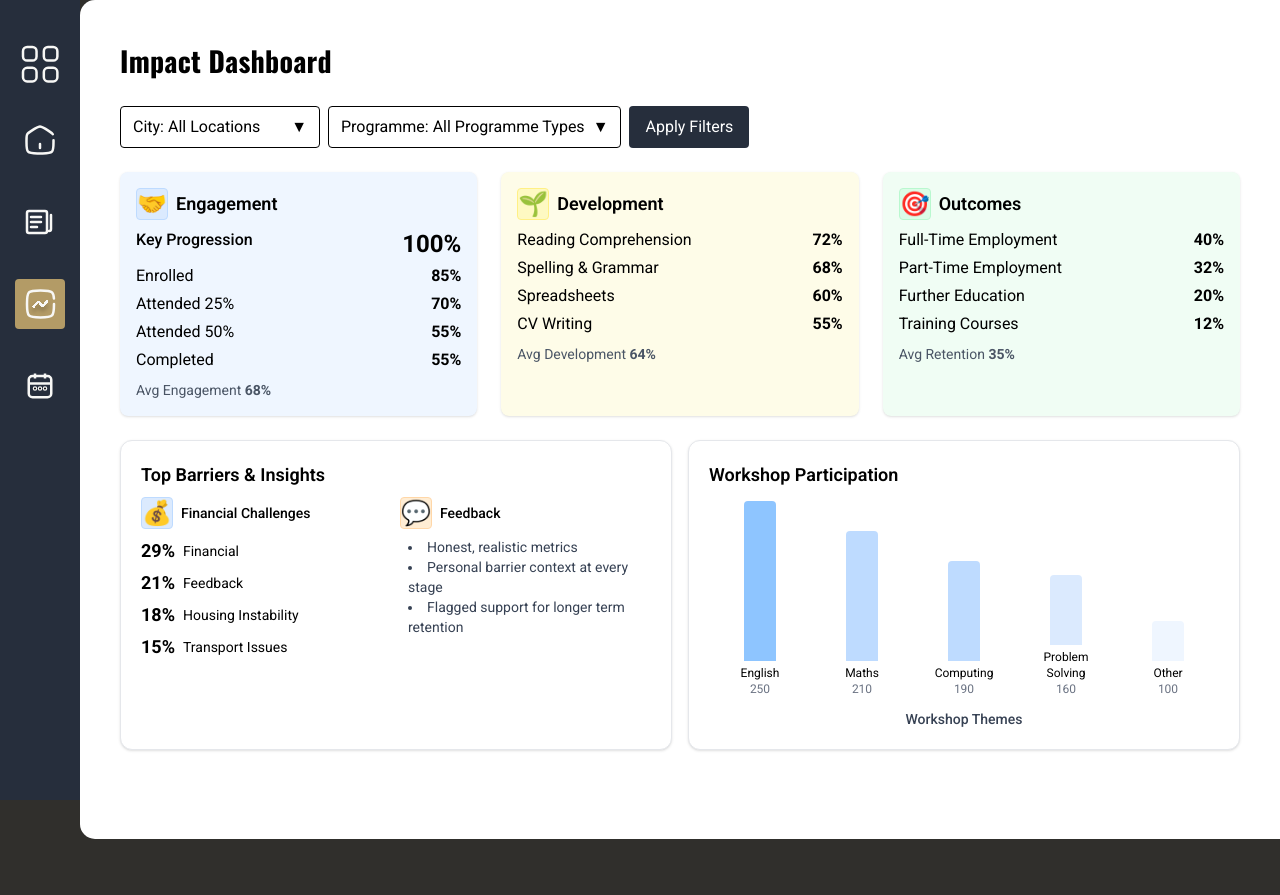
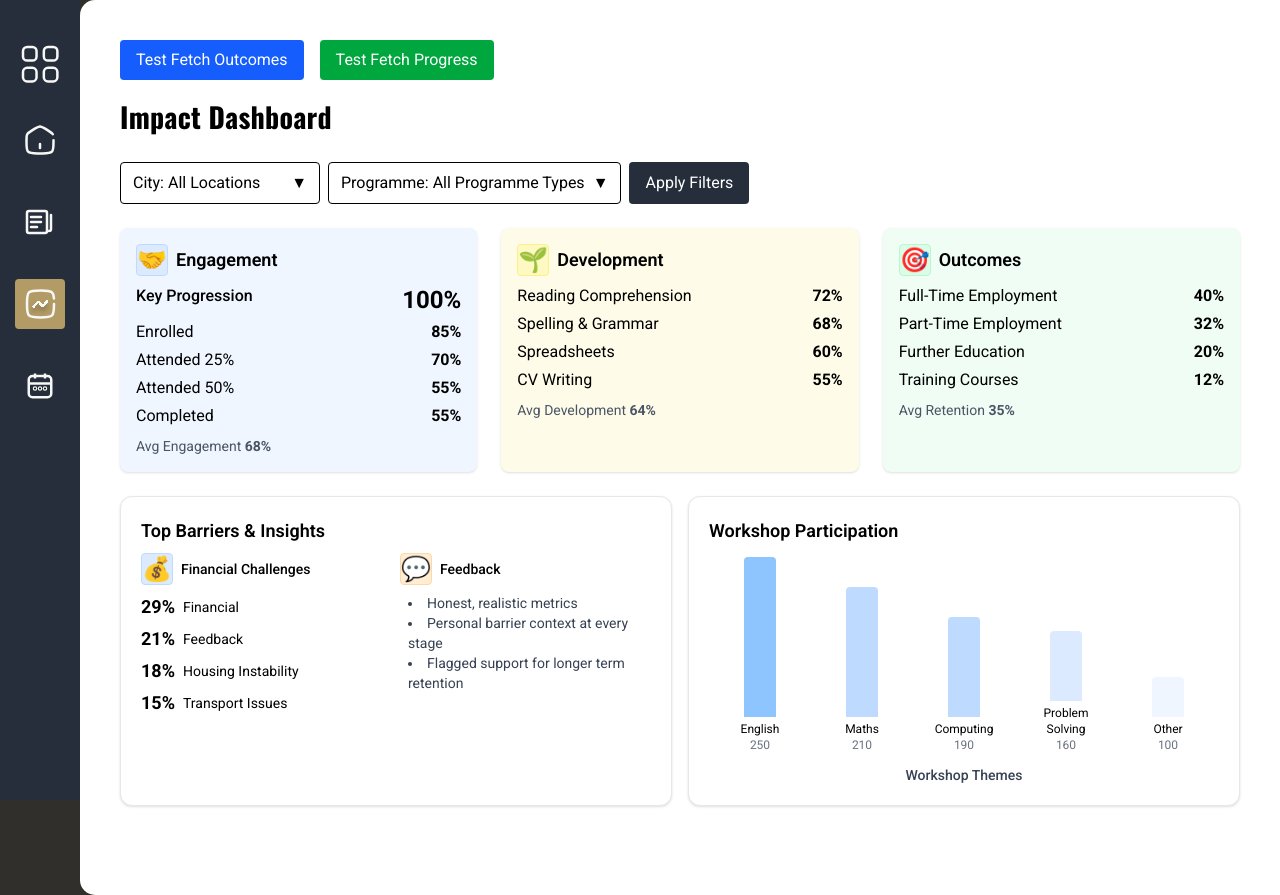
Before and after one commit to Neelima98/hackathon-street-league, a React (Vite) app in the folder frontend/: page /data-dashboard in a window 1280 px wide. Before the commit the page ends 839 px from the top, so only its background shows below. Built offline with nearby package versions, Linux system fonts and the light colour scheme.

Commit message:
Added endpoints

```diff
--- a/frontend/src/api/dataget.js
+++ b/frontend/src/api/dataget.js
@@ -1,10 +1,14 @@
+// Base URL for API endpoints
+const API_BASE_URL = "http://localhost:8080/api";
+
 // Dummy GET requests for outcomes and progress endpoints
 // Replace the URLs with real endpoints when available
 
 export async function fetchOutcomes() {
   try {
-    // TODO: Replace with real endpoint
-    const response = await fetch("/api/outcomes");
+    const response = await fetch(
+      `${API_BASE_URL}/participants/outcomes/?participant_id=123&cohort_id=10&outcome_name=Employment`,
+    );
     if (!response.ok) {
       throw new Error(`Failed to fetch outcomes: ${response.status}`);
     }
@@ -17,8 +21,9 @@ export async function fetchOutcomes() {
 
 export async function fetchProgress() {
   try {
-    // TODO: Replace with real endpoint
-    const response = await fetch("/api/progress");
+    const response = await fetch(
+      `${API_BASE_URL}/progress/participant_id=123&cohort_id=10&lesson_title=Intro%20Session`,
+    );
     if (!response.ok) {
       throw new Error(`Failed to fetch progress: ${response.status}`);
     }
--- a/frontend/src/routes/DataDashboard.jsx
+++ b/frontend/src/routes/DataDashboard.jsx
@@ -1,4 +1,5 @@
 import { useState, useRef, useEffect } from "react";
+import { fetchOutcomes, fetchProgress } from "../api/dataget";
 
 // Custom dropdown for the slay, girrrrl!
 function SlayDropdown({ options, value, onChange, label }) {
@@ -48,6 +49,15 @@ function SlayDropdown({ options, value, onChange, label }) {
 }
 
 export default function DataDashboard({ data = {} }) {
+  // TEST BUTTON HANDLERS
+  const handleFetchOutcomes = async () => {
+    const result = await fetchOutcomes();
+    console.log("Outcomes result:", result);
+  };
+  const handleFetchProgress = async () => {
+    const result = await fetchProgress();
+    console.log("Progress result:", result);
+  };
   // Fallbacks for each section
   const engagement = data.engagement || {
     enrolled: 85,
@@ -104,6 +114,21 @@ export default function DataDashboard({ data = {} }) {
 
   return (
     <div className="min-h-screen bg-white p-6 pb-[73px]">
+      {/* TEST BUTTONS - REMOVE IN PRODUCTION */}
+      <div className="flex gap-4 mb-4">
+        <button
+          className="bg-blue-600 text-white px-4 py-2 rounded hover:bg-blue-700"
+          onClick={handleFetchOutcomes}
+        >
+          Test Fetch Outcomes
+        </button>
+        <button
+          className="bg-green-600 text-white px-4 py-2 rounded hover:bg-green-700"
+          onClick={handleFetchProgress}
+        >
+          Test Fetch Progress
+        </button>
+      </div>
       <h1 className="font-heading font-bold text-[28px] mb-6">
         Impact Dashboard
       </h1>
```
